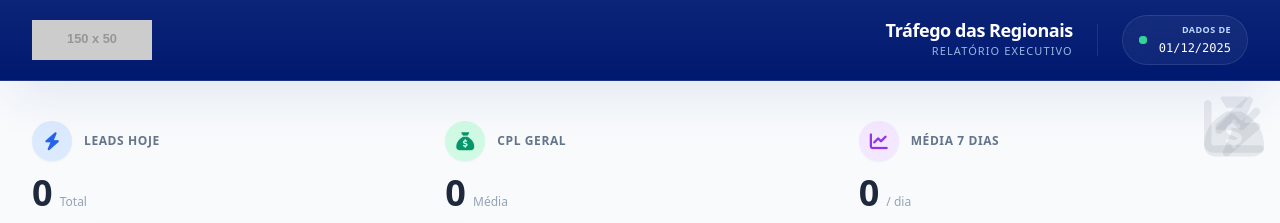
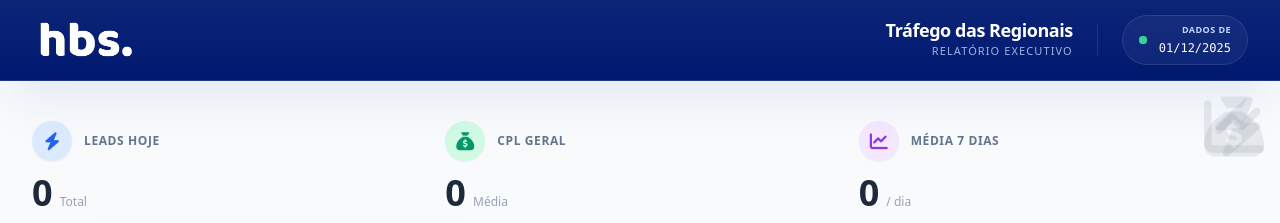
Before and after one commit to anthony-pcamargo/trafego-regional, a plain HTML site: page index.html in a window 1280 px wide. Shown: the top 223 px of the page. Drawn offline with nearby package versions, Linux system fonts and the light colour scheme; placeholder pictures from the web are drawn by us.

```diff
--- a/index.html
+++ b/index.html
@@ -23,7 +23,7 @@
     <header class="header-premium text-white sticky top-0 z-50 shadow-2xl shadow-blue-900/10 transition-all duration-300">
         <div class="max-w-7xl mx-auto px-4 sm:px-6 lg:px-8 h-20 flex items-center justify-between">
             <div class="flex-shrink-0">
-                <img src="https://placehold.co/150x50/001970/ffffff?text=SEU+LOGO"
+                <img src="img/hbs. (1).png"
                      alt="Logo" class="h-10 w-auto object-contain hover:opacity-90 transition-opacity">
             </div>
             <div class="flex items-center gap-6">
```
